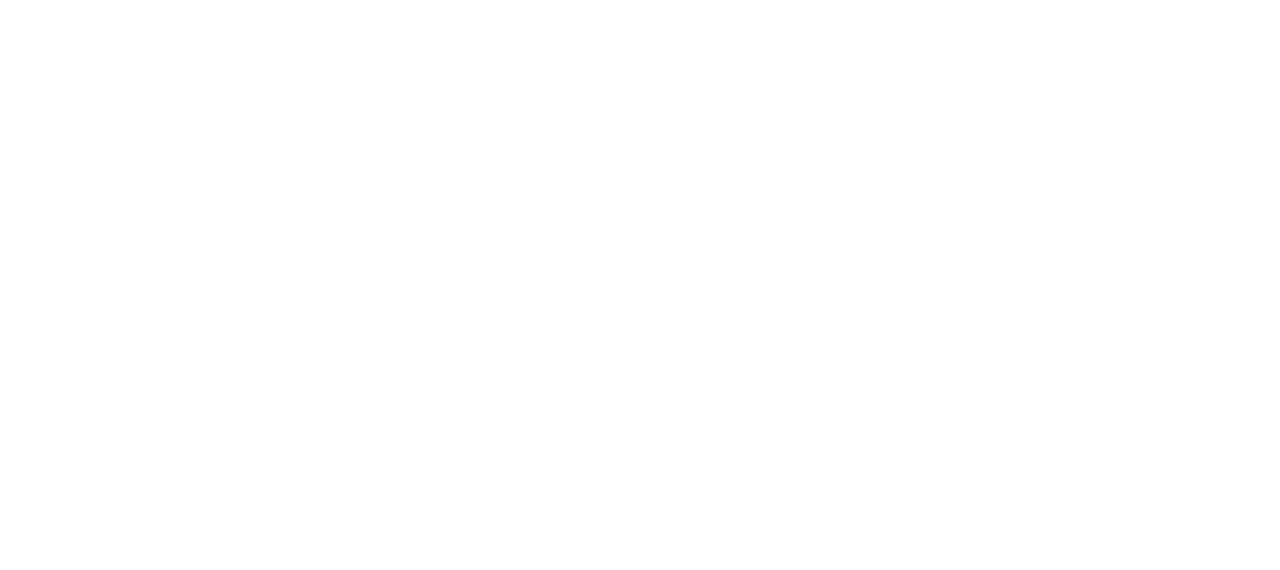
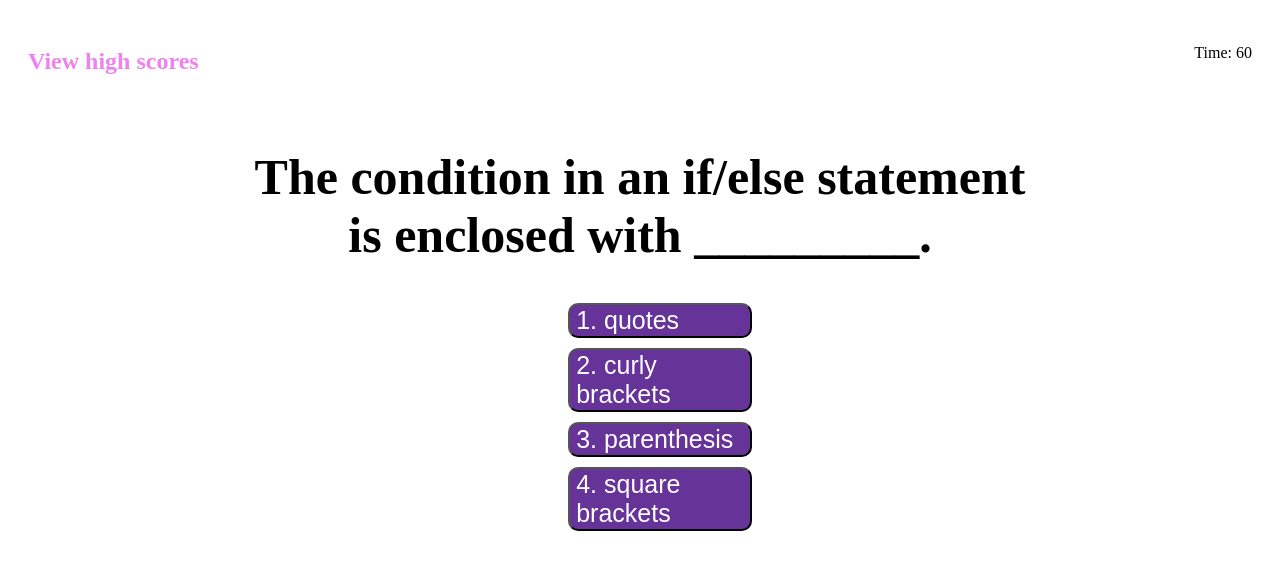
Before and after one commit to ChandanD2002/CodingQuiz, a plain HTML site: page Develop/question2.html in a window 1280 px wide. Drawn offline with Linux system fonts and the light colour scheme.

Commit message:
question 2 page

```diff
--- a/Develop/css/question2.css
+++ b/Develop/css/question2.css
@@ -0,0 +1,36 @@
+header {
+    color: violet;
+    display: flex;
+    justify-content: space-between;
+    padding: 20px;
+}
+header p{
+    color: black;
+    float: right;
+}
+
+.main-title {
+    text-align: center;
+}
+
+.main-title h1{
+    font-size: 50px;
+}
+
+.answers{
+    font-size: 25px;
+    list-style: none;
+}
+
+.answer-choices{
+    background-color: rebeccapurple;
+    color: white;
+    font-size: 25px;
+    margin: 5px;
+    width: 15%;
+    text-align: left;
+    border-radius: 10px;
+}
+ .answer-choices:hover{
+     background-color: violet;
+ }
--- a/Develop/question2.html
+++ b/Develop/question2.html
@@ -0,0 +1,37 @@
+<!DOCTYPE html>
+<html lang="en">
+<head>
+    <meta charset="UTF-8">
+    <meta http-equiv="X-UA-Compatible" content="IE=edge">
+    <meta name="viewport" content="width=device-width, initial-scale=1.0">
+    <title>Question 2</title>
+    <link rel="stylesheet" href="../Develop/css/question2.css">
+</head>
+<body>
+    <header>
+        <h2>View high scores</h2>
+        <p id="demo"></p>
+    </header>
+    <!--QUESTION 1-->
+    <div class="main-title">
+        <h1>The condition in an if/else statement <br> is enclosed with _________.</h1>
+        <ul class="answers">
+            <a href="#">
+            <li>
+                <button class="answer-choices">1. quotes</button>
+            </li>
+            <li>
+                <button class="answer-choices">2. curly brackets</button>
+            </li>
+            <li>
+                <button class="answer-choices">3. parenthesis</button>
+            </li>
+            <li>
+                <button class="answer-choices">4. square brackets</button>
+            </li>
+            </a>
+        </ul>
+    </div>
+<script src="./javascript/script.js"></script>
+</body>
+</html>
```
Also changed, not shown: Develop/pages/question1.html (+1 -1 lines).
